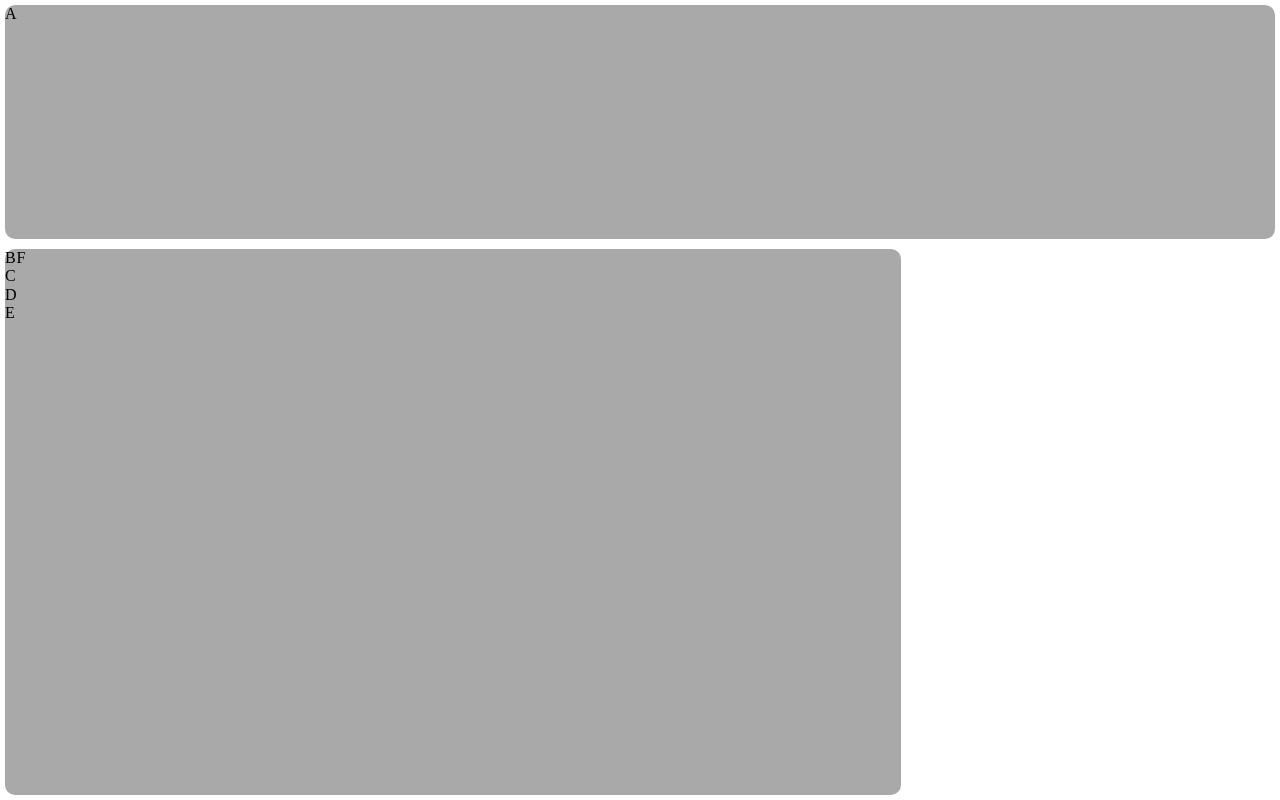
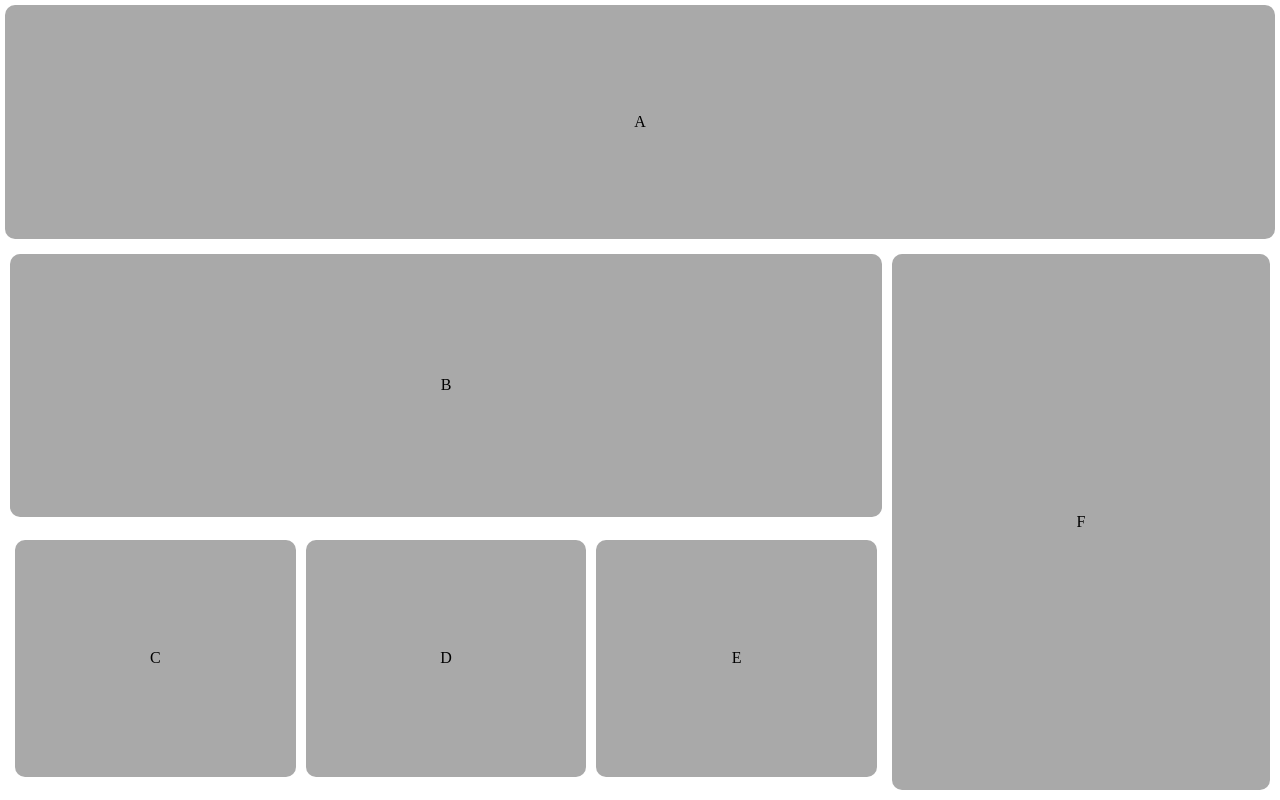
Before and after one commit to tsimkoruslan/html-css, a plain HTML site: page lesson4/resolve2/index.html in a window 1280 px wide. Drawn offline with Linux system fonts and the light colour scheme.

Commit message:
lesson 4 / resolve 2 / etap

```diff
--- a/lesson4/resolve2/index.html
+++ b/lesson4/resolve2/index.html
@@ -12,17 +12,17 @@
 </head>
 <body>
     <div class="conteiner flex">
-        <div class="background h30 radius margin">A</div>
-        <div class="a_other flex background radius margin">
-            <div>
-                <div>B</div>
-                <div>
-                    <div>C</div>
-                    <div>D</div>
-                    <div>E</div>
+        <div class="background h30 radius margin centre">A</div>
+        <div class="a_other flex  radius margin">
+            <div class="boxConteiner flex ">
+                <div class="b margin background radius centre">B</div>
+                <div class="cde flex margin">
+                    <div class="margin px background radius centre">C</div>
+                    <div class="margin px background radius centre">D</div>
+                    <div class="margin px background radius centre">E</div>
                 </div>
             </div>
-            <div>F</div>
+            <div class="f radius margin background centre">F</div>
         </div>
     </div>
 
--- a/lesson4/resolve2/style/main.css
+++ b/lesson4/resolve2/style/main.css
@@ -30,6 +30,31 @@
     height: 30vh;
 }
 .a_other {
+    /*box-sizing: border-box;*/
     height: 70%;
+}
+.boxConteiner{
     width: 70%;
+    height: 100%;
+    flex-direction: column;
+    box-sizing: border-box;
 }
+.f{
+    width: 30%;
+
+}
+.b{
+    box-sizing: border-box;
+    height: 50%;
+}
+
+.cde {
+    height: 50%;
+    box-sizing: border-box;
+    align-items: center;
+}
+
+.px {
+    height: 90%;
+    width: 35%;
+}
```
